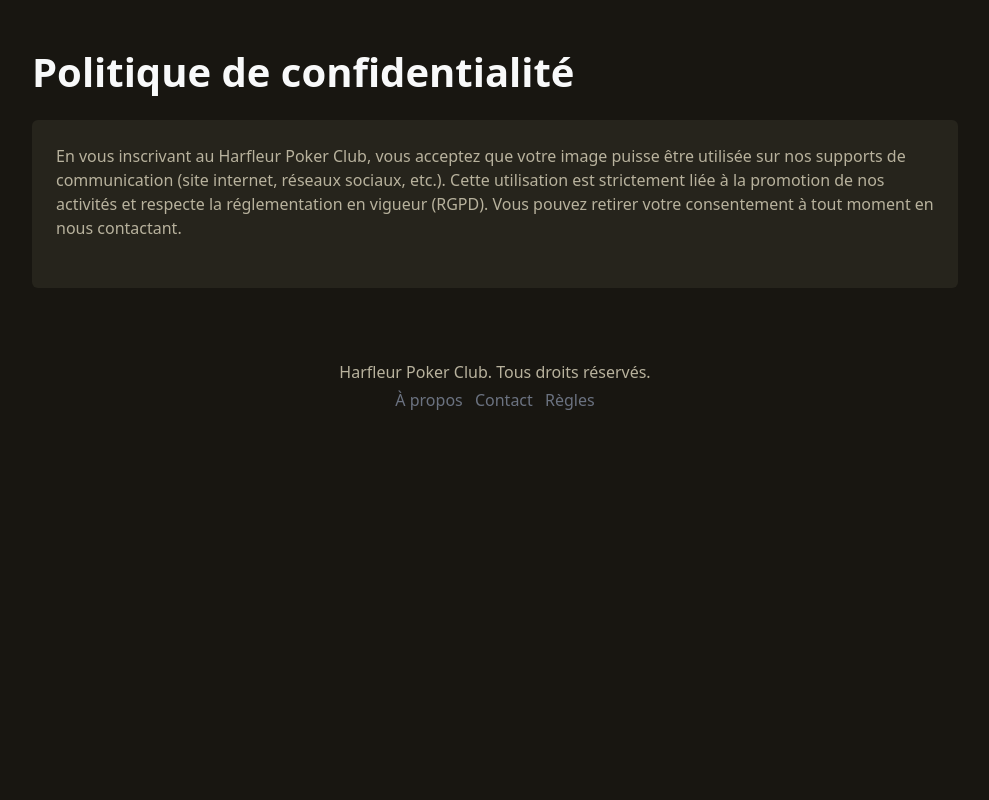
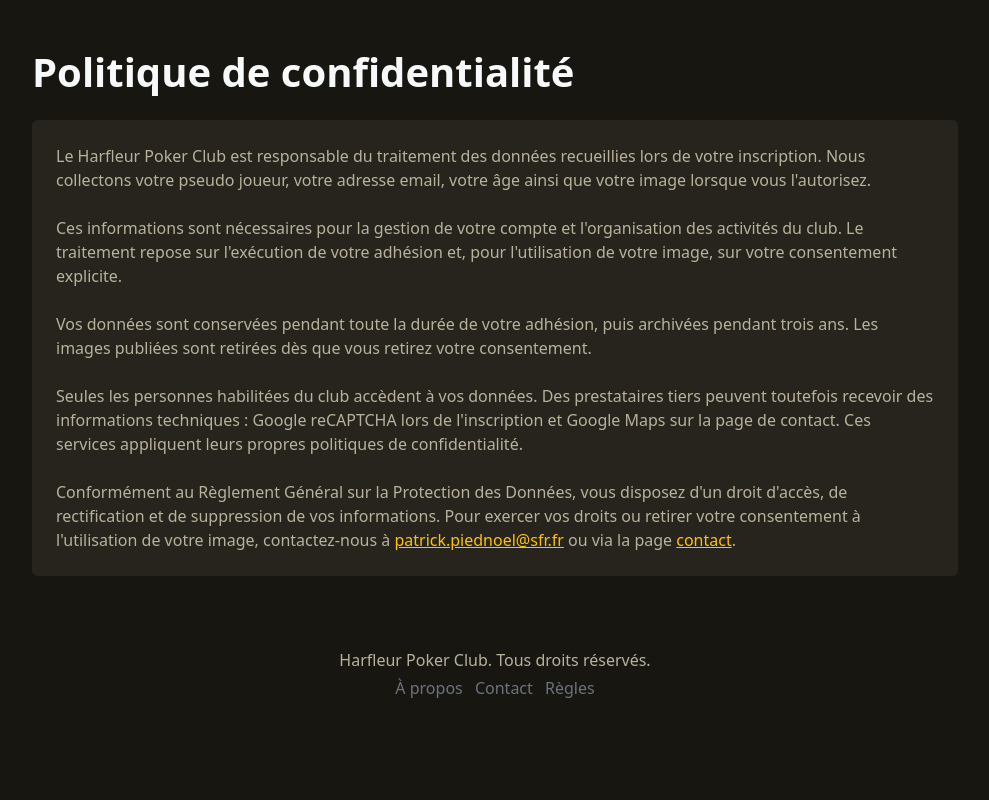
Before and after one commit to Primzark/hpc, a PHP site: page /politique in a window 1280 px wide. Shown: the part 72-872 px from the top of the page, without its empty margins (145-1134 px from the left). Run offline with PHP 8.4, Linux system fonts and the light colour scheme; some libraries are stand-ins or nearby versions.

Commit message:
Amélioration de la politique de confidentialité

```diff
--- a/src/View/view_politique.php
+++ b/src/View/view_politique.php
@@ -8,9 +8,27 @@
                 <p class="display-6 fw-bold text-light mb-4">Politique de confidentialité</p>
                 <div class="form-section-bg p-4 rounded text-light">
                     <p class="custom-text mb-4">
-                        En vous inscrivant au Harfleur Poker Club, vous acceptez que votre image puisse être utilisée sur nos supports de communication (site internet, réseaux sociaux, etc.).
-                        Cette utilisation est strictement liée à la promotion de nos activités et respecte la réglementation en vigueur (RGPD).
-                        Vous pouvez retirer votre consentement à tout moment en nous contactant.
+                        Le Harfleur Poker Club est responsable du traitement des données recueillies lors de votre inscription.
+                        Nous collectons votre pseudo joueur, votre adresse&nbsp;email, votre âge ainsi que votre image lorsque vous l'autorisez.
+                    </p>
+                    <p class="custom-text mb-4">
+                        Ces informations sont nécessaires pour la gestion de votre compte et l'organisation des activités du club.
+                        Le traitement repose sur l'exécution de votre adhésion et, pour l'utilisation de votre image, sur votre consentement explicite.
+                    </p>
+                    <p class="custom-text mb-4">
+                        Vos données sont conservées pendant toute la durée de votre adhésion, puis archivées pendant trois&nbsp;ans.
+                        Les images publiées sont retirées dès que vous retirez votre consentement.
+                    </p>
+                    <p class="custom-text mb-4">
+                        Seules les personnes habilitées du club accèdent à vos données.
+                        Des prestataires tiers peuvent toutefois recevoir des informations techniques&nbsp;: Google&nbsp;reCAPTCHA lors de l'inscription et Google&nbsp;Maps sur la page de contact.
+                        Ces services appliquent leurs propres politiques de confidentialité.
+                    </p>
+                    <p class="custom-text mb-0">
+                        Conformément au Règlement&nbsp;Général sur la Protection des&nbsp;Données, vous disposez d'un droit d'accès, de rectification et de suppression de vos informations.
+                        Pour exercer vos droits ou retirer votre consentement à l'utilisation de votre image, contactez-nous à
+                        <a href="mailto:patrick.piednoel@sfr.fr" class="text-warning">patrick.piednoel@sfr.fr</a>
+                        ou via la page <a href="/contact" class="text-warning">contact</a>.
                     </p>
                 </div>
             </div>
```
